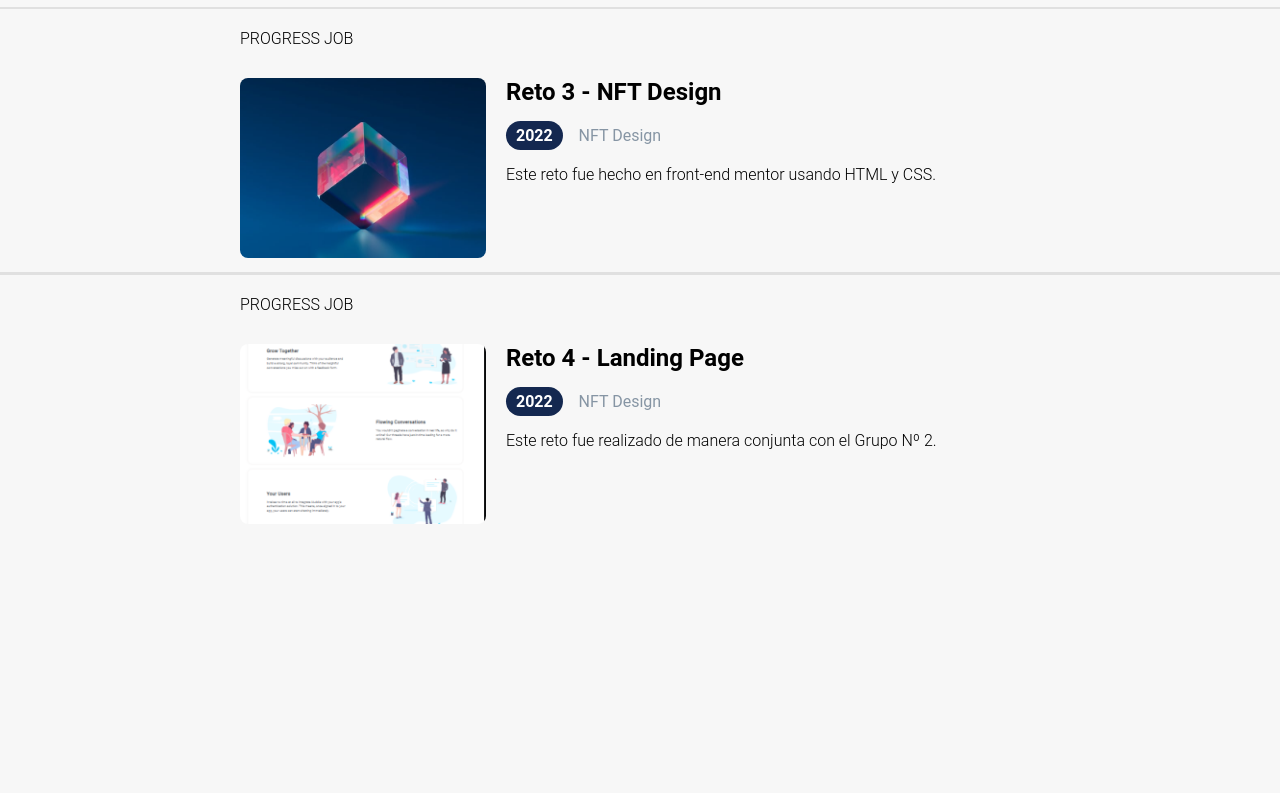
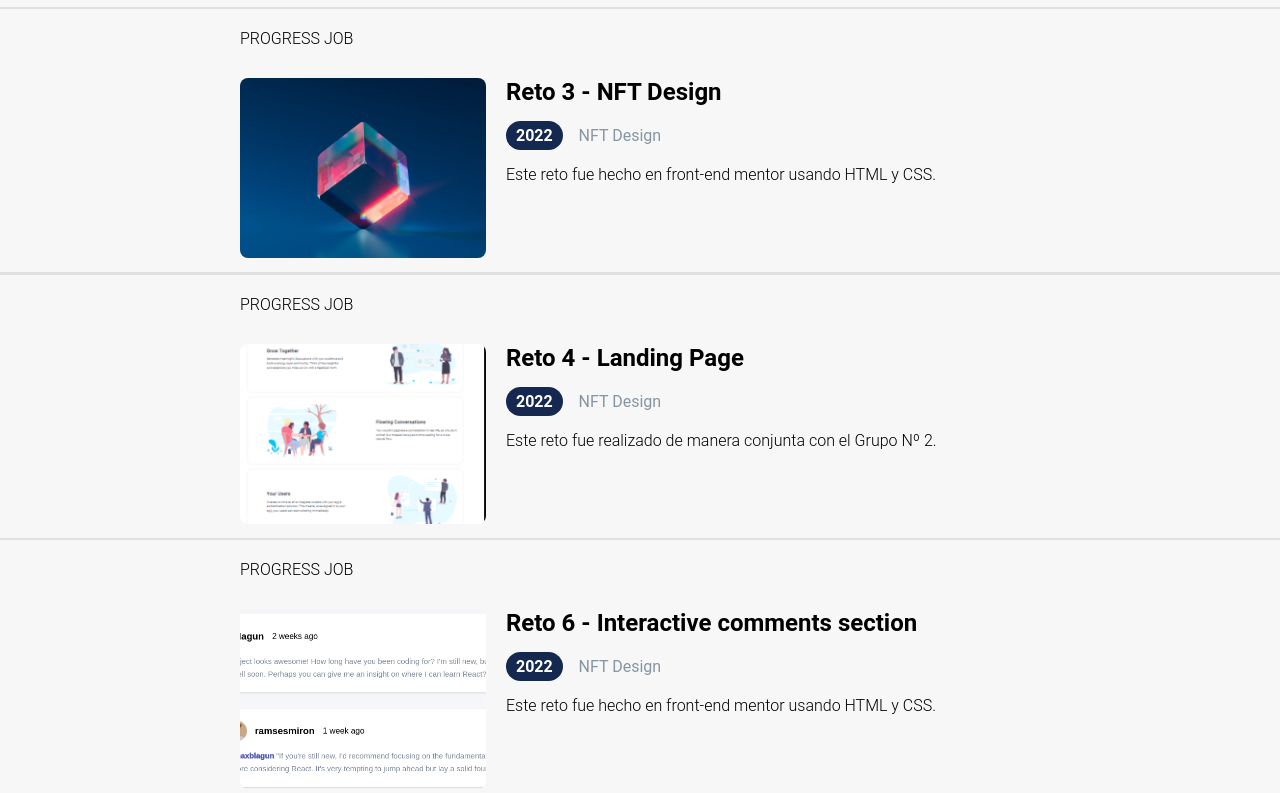
Before and after one commit to oxcar99/portafolio, a plain HTML site: page index.html in a window 1280 px wide. Shown: the part 958-1751 px from the top of the page. Before the commit the page ends 1486 px from the top, so only its background shows below. Drawn offline with Linux system fonts and the light colour scheme.

Commit message:
se agrego reto 6

```diff
--- a/index.html
+++ b/index.html
@@ -5,7 +5,7 @@
     <meta http-equiv="X-UA-Compatible" content="IE=edge">
     <meta name="viewport" content="width=device-width, initial-scale=1.0">
     <link rel="stylesheet" href="./styles/main.css">
-    <title>Document</title>
+    <title>Portafolio</title>
 </head>
 <body>
     <header class="header">
@@ -117,6 +117,32 @@
             </div>
         </div>
     </section>
+    <!--Reto 6-->
+    <hr>
+    <section>
+        <div class="section-works">
+            <h4 class="text-works">PROGRESS JOB</h4>
+            <div class="card">
+                <div>
+                    <a class="link-portafolio" href="https://oxcar99.github.io/blog-comentarios/">
+                        <img src="./images/blog_reto6.png" alt="" />
+                    </a>
+                </div>
+                <div class="container-detail">
+                    <a class="link-portafolio" href="https://oxcar99.github.io/blog-comentarios/" target="_blank">
+                        <h2>Reto 6 - Interactive comments section</h2>
+                    </a>
+                    <p>
+                        <span class="label-dark">2022</span>
+                        <span class="text-light">&nbsp;&nbsp;&nbsp;NFT Design</span>
+                    </p>
+                    <p class="resume">
+                        Este reto fue hecho en front-end mentor usando HTML y CSS.
+                    </p>
+                </div>
+            </div>
+        </div>
+    </section>
 </body>
 </body>
 </html>
```
Also changed, not shown: images/blog_reto6.png (added).
